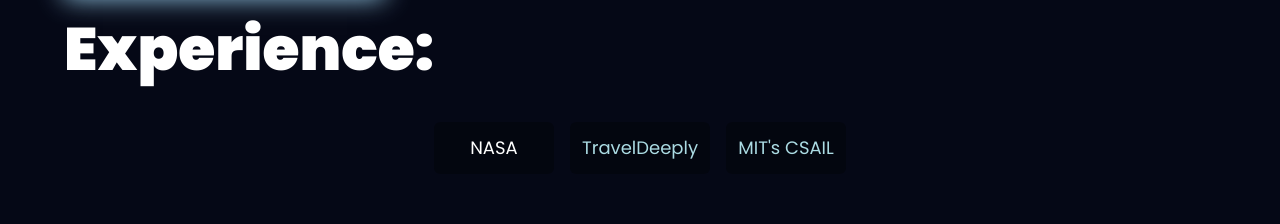
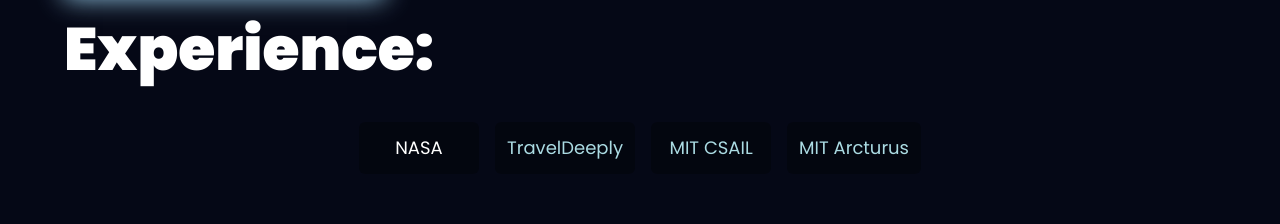
Before and after one commit to pradesh-m/portfolio-project, a React (Vite) app: page / in a window 1280 px wide. Shown: the part 884-1108 px from the top of the page. Built offline with nearby package versions, Linux system fonts and the light colour scheme.

Commit message:
Added arcturus

```diff
--- a/src/assets/index.js
+++ b/src/assets/index.js
@@ -33,9 +33,10 @@
 import portfolio from "./portfolio.png"
 import faceprog from "./faceprog.png"
 import musicgen from "./musicgen.png"
-
+import arcturus from "./arcturuslogo.png"
 
 export {
+  arcturus,
   traveldeeply,
   wip,
   portfolio,
--- a/src/constants/index.js
+++ b/src/constants/index.js
@@ -5,7 +5,8 @@
     musicgen,
     nasa,
     traveldeeply,
-    mitcsail
+    mitcsail,
+    arcturus
   } from "../assets";
 
   export const navLinks = [
@@ -48,8 +49,19 @@
     },
     {
       title: "Undergraduate Researcher",
-      company_name: "MIT's CSAIL",
+      company_name: "MIT CSAIL",
       icon: mitcsail,
+      iconBg: "#E6DEDD",
+      date: "Jan 2024 - Current",
+      points: [
+        "In Progress",
+        ""
+      ],
+    },
+    {
+      title: "Autonomy Engineer",
+      company_name: "MIT Arcturus",
+      icon: arcturus,
       iconBg: "#E6DEDD",
       date: "Jan 2024 - Current",
       points: [
```
Also changed, not shown: src/assets/arcturuslogo.png (added).
